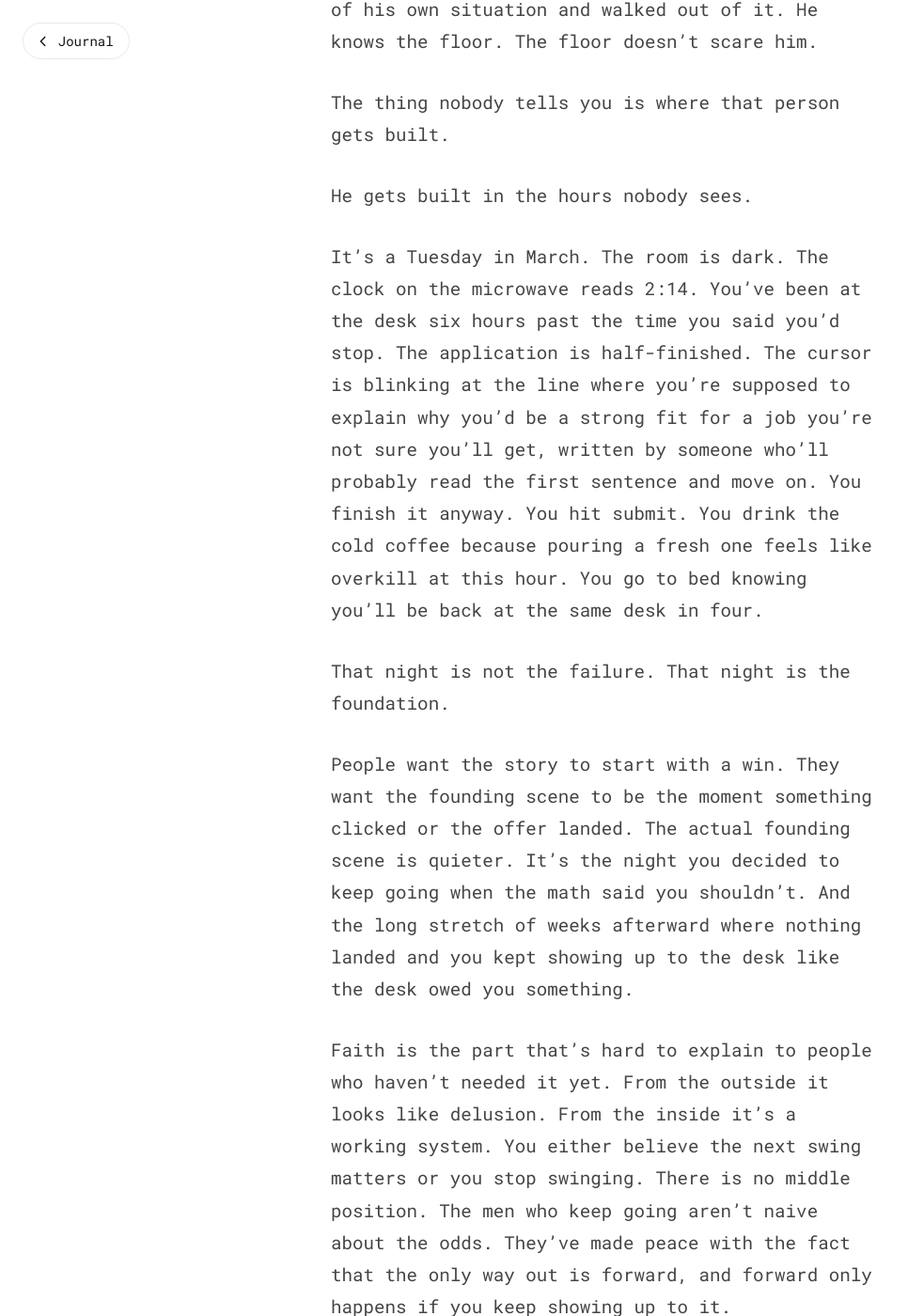
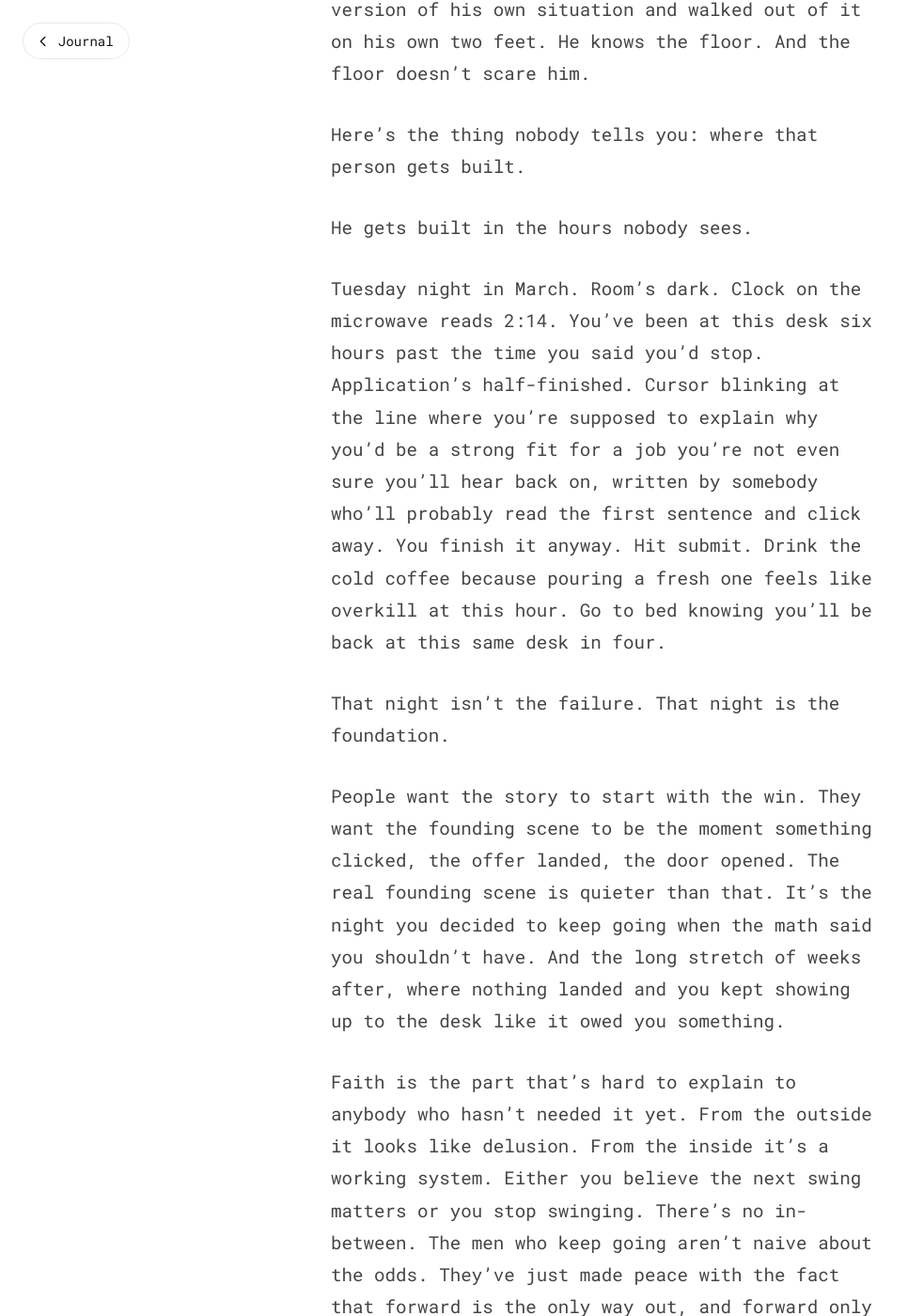
Before and after one commit to woofwallee/ethantouch.com, a Jekyll site: the page built from _posts/2026-05-09-the-hours-no-one-sees.md, in a window 1280 px wide and 1400 px high, scrolled down 630 px. Shown: the whole window at 94% size, without its empty margins (0-966 px from the left). Built offline with Jekyll 4.4.1, drawn with Linux system fonts in a browser that asks for light colours; some of the changed text lies outside the part shown.

Commit message:
Apply Memphis 40s voice pass to three journal posts
Retroactively run the Memphis Native 40s voice profile across the
three posts that shipped without it on 2026-05-09:

- The Hours No One Sees (live, May 9)
- Not Yet Is Not No (queued for May 16)
- Complexity Is a Tell (queued for May 23)

Same essays, same beats, same gravity. Cadence shifts only —
informal connectors, dropped articles in fragments, looser
contractions, sentence rhythm varied per Provost. No Memphis
cultural references inserted (cadence only, not content).

Per postmortem of voice-pipeline gap incident — see
~/.claude/projects/-Users-woofwallee-woofwallee/memory/feedback_journal_routing_rule.md

Co-Authored-By: Claude Sonnet 4.6 <noreply@anthropic.com>

```diff
--- a/_posts/2026-05-09-the-hours-no-one-sees.md
+++ b/_posts/2026-05-09-the-hours-no-one-sees.md
@@ -5,32 +5,32 @@ date: 2026-05-09 18:30:00 -0500
 description: "The version of you who isn't afraid of bad news anymore gets built in the hours nobody sees. On faith, 2 AM desks, and the quiet work of becoming someone nothing can take from you."
 ---
 
-There's a version of you ten years from now who is not afraid of the bad news anymore.
+There's a version of you, ten years out, who isn't afraid of bad news anymore.
 
-He's not richer in the way the algorithm sells. He's something steadier. The kind of person who hears about a layoff or a deal collapsing and his pulse stays where it was. Not because he doesn't care. Because he's already met the worst version of his own situation and walked out of it. He knows the floor. The floor doesn't scare him.
+He's not richer in the way the algorithm wants to sell you. He's something steadier than that. Hears about a layoff or a deal falling through, and his pulse stays right where it was. Not because he doesn't care. Because he's already met the worst version of his own situation and walked out of it on his own two feet. He knows the floor. And the floor doesn't scare him.
 
-The thing nobody tells you is where that person gets built.
+Here's the thing nobody tells you: where that person gets built.
 
 He gets built in the hours nobody sees.
 
-It's a Tuesday in March. The room is dark. The clock on the microwave reads 2:14. You've been at the desk six hours past the time you said you'd stop. The application is half-finished. The cursor is blinking at the line where you're supposed to explain why you'd be a strong fit for a job you're not sure you'll get, written by someone who'll probably read the first sentence and move on. You finish it anyway. You hit submit. You drink the cold coffee because pouring a fresh one feels like overkill at this hour. You go to bed knowing you'll be back at the same desk in four.
+Tuesday night in March. Room's dark. Clock on the microwave reads 2:14. You've been at this desk six hours past the time you said you'd stop. Application's half-finished. Cursor blinking at the line where you're supposed to explain why you'd be a strong fit for a job you're not even sure you'll hear back on, written by somebody who'll probably read the first sentence and click away. You finish it anyway. Hit submit. Drink the cold coffee because pouring a fresh one feels like overkill at this hour. Go to bed knowing you'll be back at this same desk in four.
 
-That night is not the failure. That night is the foundation.
+That night isn't the failure. That night is the foundation.
 
-People want the story to start with a win. They want the founding scene to be the moment something clicked or the offer landed. The actual founding scene is quieter. It's the night you decided to keep going when the math said you shouldn't. And the long stretch of weeks afterward where nothing landed and you kept showing up to the desk like the desk owed you something.
+People want the story to start with the win. They want the founding scene to be the moment something clicked, the offer landed, the door opened. The real founding scene is quieter than that. It's the night you decided to keep going when the math said you shouldn't have. And the long stretch of weeks after, where nothing landed and you kept showing up to the desk like it owed you something.
 
-Faith is the part that's hard to explain to people who haven't needed it yet. From the outside it looks like delusion. From the inside it's a working system. You either believe the next swing matters or you stop swinging. There is no middle position. The men who keep going aren't naive about the odds. They've made peace with the fact that the only way out is forward, and forward only happens if you keep showing up to it.
+Faith is the part that's hard to explain to anybody who hasn't needed it yet. From the outside it looks like delusion. From the inside it's a working system. Either you believe the next swing matters or you stop swinging. There's no in-between. The men who keep going aren't naive about the odds. They've just made peace with the fact that forward is the only way out, and forward only shows up when you do.
 
-Then there's the night it almost breaks you.
+Then there's the night it nearly breaks you.
 
-Every version of this story has one. It might be the night the rent is due in five days and the inbox is empty. It might be the night the loneliness gets specific, gets named, sits down at the table with you. Nothing external arrives that night. The turn happens because you make a decision in private nobody is going to find out about. You decide to send one more application. You decide to stay.
+Every version of this story has one. Might be the night rent's due in five days and the inbox is empty. Might be the night the loneliness gets specific, gets named, pulls up a chair at the kitchen table and sits with you. Nothing arrives from outside on that night. The turn happens because you make a decision in private that nobody's ever going to know about. You decide to send one more application. You decide to stay.
 
 That decision is the rebirth nobody photographs.
 
-The man who comes out of this is not the man who went in. He doesn't perform resilience because he doesn't need to. He moves slower and listens longer. He doesn't flinch at conversations other men flinch at, because he has had every one of those conversations with himself already, alone, at 2 AM, with no audience to perform for. He's not bulletproof. He's someone who knows what he can carry.
+The man who comes out of that isn't the same man who went in. He doesn't perform resilience because he doesn't have to. He moves slower. Listens longer. Doesn't flinch at the conversations other men flinch at, because he's already had every one of those conversations with himself, alone, at 2 AM, with no audience to perform for. He's not bulletproof. He's just somebody who knows what he can carry.
 
-If you are in the middle of it right now, in the debt and the loneliness, in the hours nobody is watching, you are not behind. You are in the part where the foundation gets poured. Most of what you'll be proud of in ten years is being assembled tonight under conditions you don't recognize as the work.
+So if you're in the middle of it right now, in the debt and the loneliness, in the hours nobody's watching, I'll tell you straight: you're not behind. You're in the part where the foundation gets poured. Most of what you'll be proud of ten years from now is getting assembled tonight, under conditions you don't even recognize as the work.
 
-The next chapter is already being written. It looks like another late night and another application. It looks like nothing from the outside. From the inside it looks like a man building a version of himself nobody can take from him.
+The next chapter's already being written. Looks like another late night and another application. Looks like nothing from the outside. From the inside it looks like a man building a version of himself nobody can ever take from him.
 
-Keep going. The day this turns is coming. It always does for the men who don't quit before it gets there.
+Keep going. The day this turns is coming. Always does for the ones who don't quit before it gets there.
```
Also changed, not shown: _posts/2026-05-16-not-yet-is-not-no.md (+7 -7 lines), _posts/2026-05-23-complexity-is-a-tell.md (+3 -3 lines).
